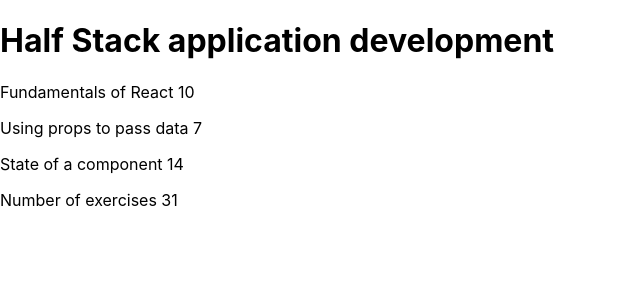
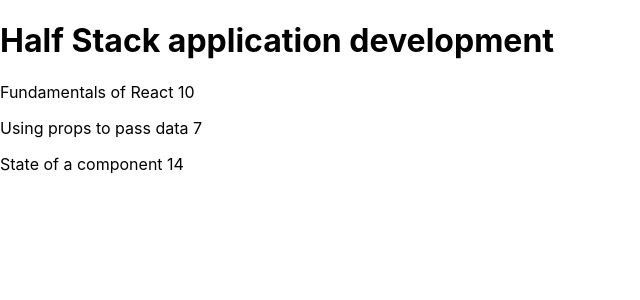
Before and after one commit to TechGiovanni/FullStackOpenHelsinki, a React (Create React App) app in the folder Part1/: page / in a window 1280 px wide. Shown: the top 300 px of the page, without its empty margins (0-640 px from the left). Built offline with nearby package versions, Linux system fonts and the light colour scheme.

Commit message:
fixed the content being rendered on the page and destructured the props for a better code quality

```diff
--- a/Part1/src/App.js
+++ b/Part1/src/App.js
@@ -5,8 +5,9 @@
 import Total from "./components/Total";
 
 const App = () => {
-	const course = "Half Stack application development";
-	const parts = [
+	const course = {
+		name: "Half Stack application development",
+		parts: [
 			{
 				name: "Fundamentals of React",
 				exercises: 10,
@@ -19,15 +20,16 @@
 				name: "State of a component",
 				exercises: 14,
 			},
-	];
+		],
+	};
 
 	// const parts = [part1, part2, part3];
 
 	return (
 		<div>
 			<Header course={course} />
-			<Content parts={parts} />
-			<Total parts={parts} />
+			<Content parts={course} />
+			<Total parts={course} />
 		</div>
 	);
 };
--- a/Part1/src/components/Content.jsx
+++ b/Part1/src/components/Content.jsx
@@ -2,14 +2,14 @@
 import Parts from "./Parts";
 
 function Content(props) {
-	console.log(props.parts[0]);
-	// const { name, exercises } = props.parts;
+	// console.log(props.parts.parts[0]);
+	const { parts } = props.parts;
 
 	return (
 		<div>
-			<Parts part={props.parts[0].name} exercise={props.parts[0].exercises} />
-			<Parts part={props.parts[1].name} exercise={props.parts[1].exercises} />
-			<Parts part={props.parts[2].name} exercise={props.parts[2].exercises} />
+			<Parts part={parts[0].name} exercise={parts[0].exercises} />
+			<Parts part={parts[1].name} exercise={parts[1].exercises} />
+			<Parts part={parts[2].name} exercise={parts[2].exercises} />
 		</div>
 	);
 }
--- a/Part1/src/components/Header.jsx
+++ b/Part1/src/components/Header.jsx
@@ -1,9 +1,10 @@
 import React from "react";
 
 function Header(props) {
+	const { name } = props.course;
 	return (
 		<>
-			<h1>{props.course}</h1>
+			<h1>{name}</h1>
 		</>
 	);
 }
--- a/Part1/src/components/Total.jsx
+++ b/Part1/src/components/Total.jsx
@@ -1,14 +1,14 @@
 import React from "react";
 
 function Total(props) {
-	console.log(props.parts);
+	// console.log(props.parts);
 	return (
 		<div>
 			<p>
-				Number of exercises{" "}
+				{/* Number of exercises{" "}
 				{props.parts[0].exercises +
 					props.parts[1].exercises +
-					props.parts[2].exercises}
+					props.parts[2].exercises} */}
 			</p>
 		</div>
 	);
```
Lines whose indentation alone changed are shown as unchanged.
